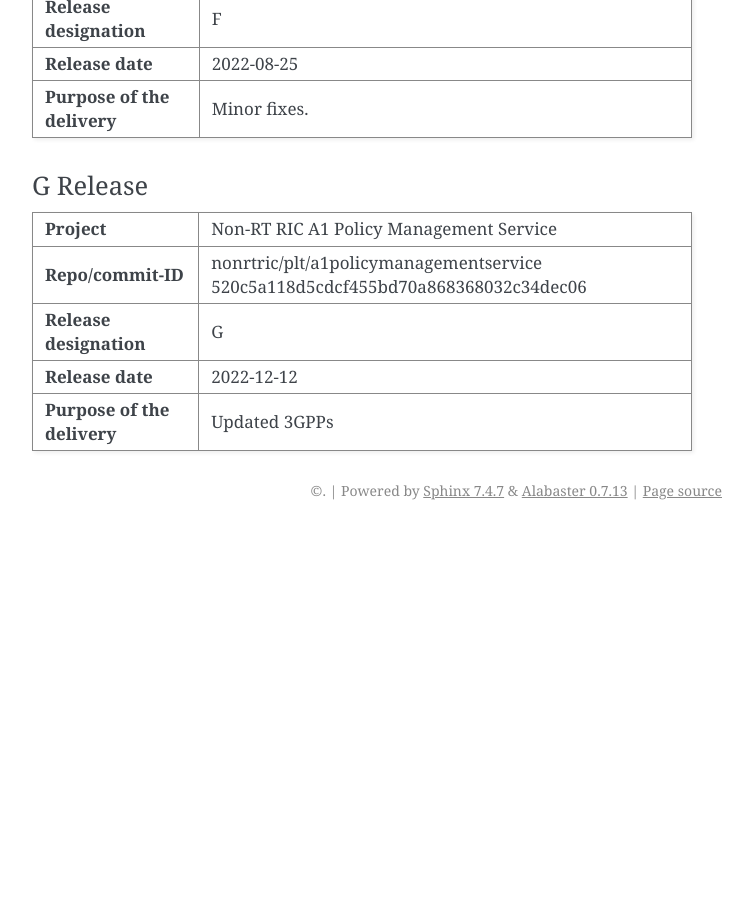
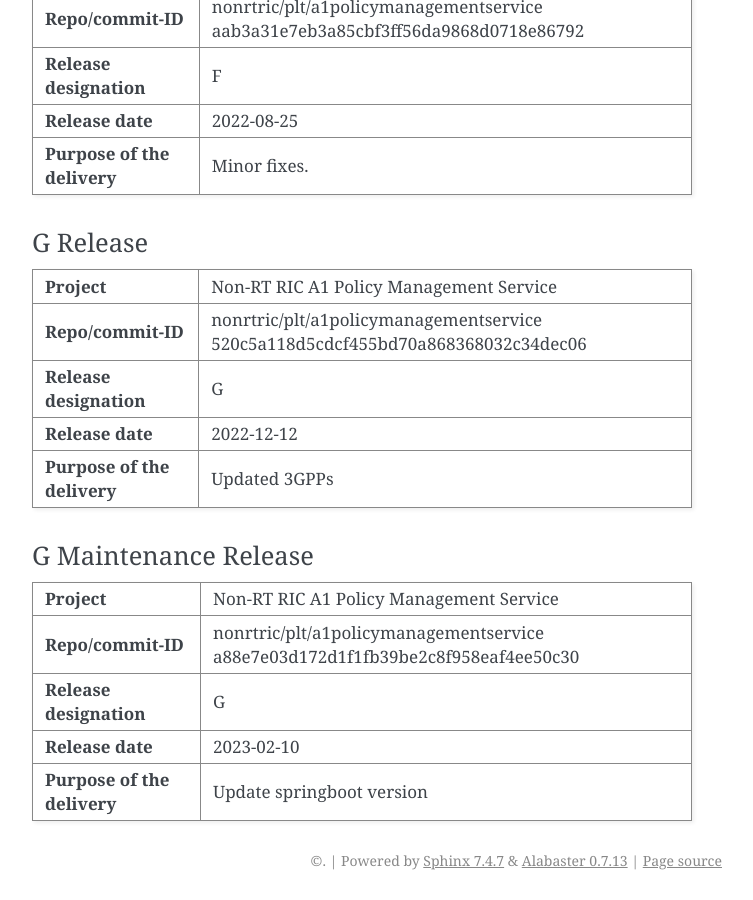
Before and after one commit to o-ran-sc/nonrtric-plt-a1policymanagementservice, a Sphinx documentation site: the page built from docs/release-notes.rst, in a window 1280 px wide and 900 px high, scrolled down 3520 px. Shown: the whole window, without its empty margins (388-1141 px from the left). Built offline with Sphinx 7.4.7, drawn with Linux system fonts in a browser that asks for light colours; before the commit the page ends 4050 px from its top, so only the background shows below that; some of the changed text lies outside the part shown.

Commit message:
Update releases notes for G Maintenance Release
Issue-ID: NONRTRIC-838
Signed-off-by: ychacon <yennifer.chacon@est.tech>
Change-Id: I1a8c0e1587a50ac0acf74d825aebf15f5ac48eb6

```diff
--- a/docs/release-notes.rst
+++ b/docs/release-notes.rst
@@ -55,6 +55,9 @@
 +------------+----------+------------------+--------------------+
 | 2022-12-12 | 2.5.0    | Henrik Andersson | G Release          |
 |            |          |                  |                    |
++------------+----------+------------------+--------------------+
+| 2023-02-10 | 2.5.1    | Yennifer Chacon  | G Maintenance      |
+|            |          |                  | Release            |
 +------------+----------+------------------+--------------------+
 
 Release Data
@@ -251,3 +254,23 @@
 | **Purpose of the delivery** | Updated 3GPPs                                     |
 |                             |                                                   |
 +-----------------------------+---------------------------------------------------+
+
+G Maintenance Release
+---------------------
++-----------------------------+---------------------------------------------------+
+| **Project**                 | Non-RT RIC A1 Policy Management Service           |
+|                             |                                                   |
++-----------------------------+---------------------------------------------------+
+| **Repo/commit-ID**          | nonrtric/plt/a1policymanagementservice            |
+|                             | a88e7e03d172d1f1fb39be2c8f958eaf4ee50c30          |
+|                             |                                                   |
++-----------------------------+---------------------------------------------------+
+| **Release designation**     | G                                                 |
+|                             |                                                   |
++-----------------------------+---------------------------------------------------+
+| **Release date**            | 2023-02-10                                        |
+|                             |                                                   |
++-----------------------------+---------------------------------------------------+
+| **Purpose of the delivery** | Update springboot version                         |
+|                             |                                                   |
++-----------------------------+---------------------------------------------------+
```
